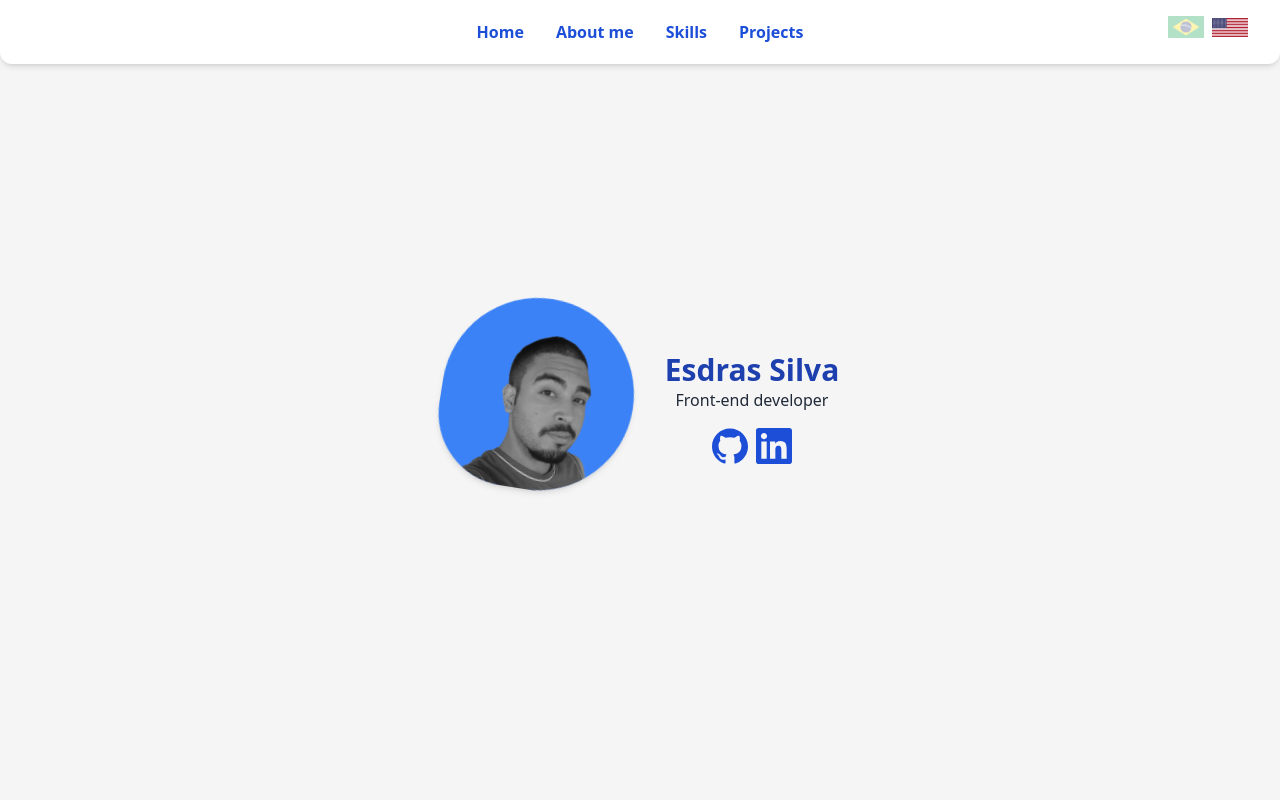
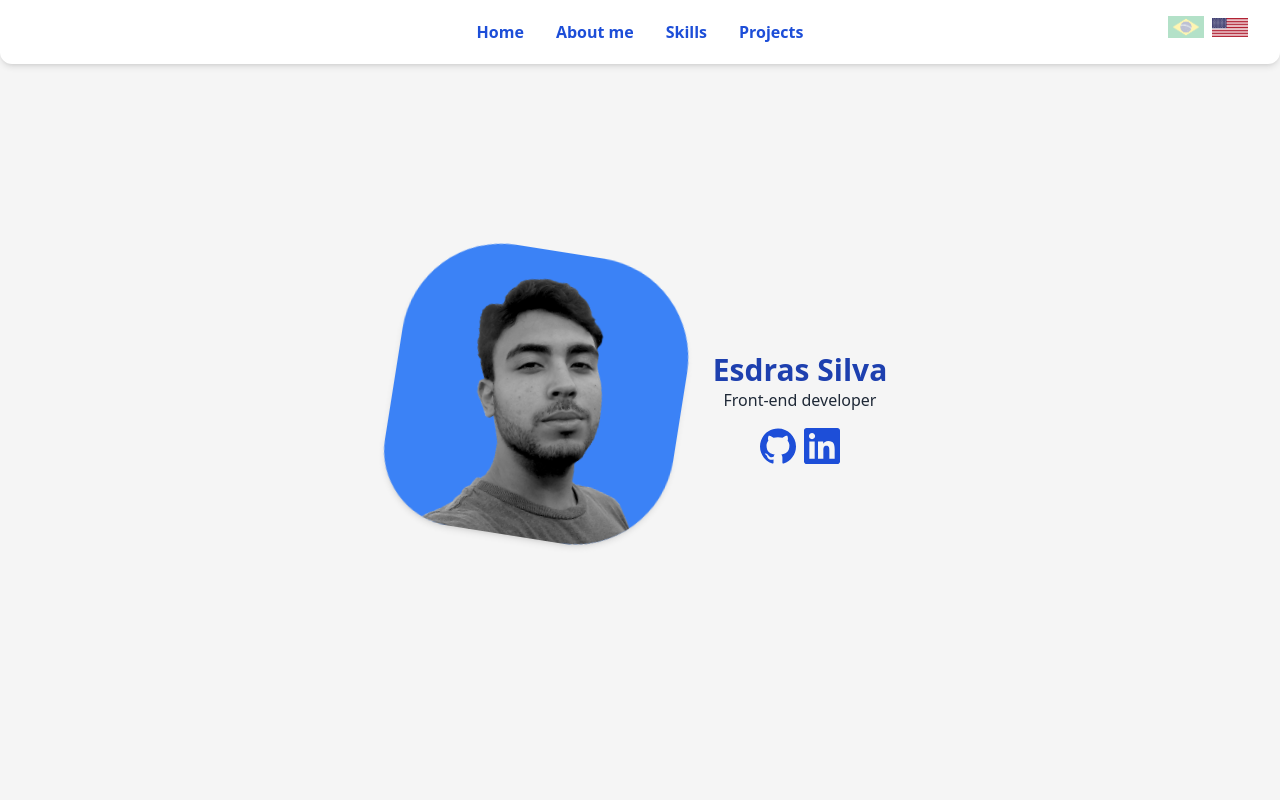
Before and after one commit to EsdrasLimaSilva/portifolio, a Next.js app: page / in a window 1280 px wide. Shown: the top 800 px of the page. Built offline with nearby package versions, Linux system fonts and the light colour scheme.

Commit message:
Change picture and improve animations

```diff
--- a/app/components/Icon.tsx
+++ b/app/components/Icon.tsx
@@ -1,16 +1,29 @@
-import me from "@/app/assets/me-gray.png";
+import me from "@/app/assets/profile-me.png";
 import Image from "next/image";
+import { useRef } from "react";
 
 export default function Icon() {
+    const iconRef = useRef<HTMLDivElement>(null);
+
+    const showIcon = () => {
+        const icon = iconRef.current;
+
+        if (icon) {
+            icon.classList.remove("hidden-icon");
+        }
+    };
+
     return (
         <div
+            ref={iconRef}
             id="icon"
-            className="rounded-[40px] w-40 h-40 bg-blue-500 relative shadow-md overflow-hidden rotate-[9deg] md:w-48 md:h-48"
+            className="hidden-icon rounded-[40px] w-40 h-40 bg-blue-500 relative shadow-md overflow-hidden rotate-[9deg] md:w-72 md:h-72"
         >
             <Image
                 src={me}
                 alt="me"
                 className="absolute -bottom-4 -right-2 -rotate-[9deg]"
+                onLoad={showIcon}
             />
         </div>
     );
--- a/app/globals.css
+++ b/app/globals.css
@@ -7,12 +7,20 @@ html {
 }
 
 #icon {
+    transition: all 0.7s ease-out;
     animation: float 12s linear infinite alternate;
+    opacity: 1;
+}
+
+.hidden-icon {
+    width: 10px !important;
+    height: 10px !important;
+    opacity: 0 !important;
 }
 
 
 @keyframes float {
-    0%{
+    0% {
         border-top-right-radius: 75px;
         border-top-left-radius: 100px;
         border-bottom-right-radius: 100px;
@@ -20,7 +28,7 @@ html {
         transform: rotate(9deg) translateY(0px);
     }
 
-    25%{
+    25% {
         border-top-right-radius: 100px;
         border-top-left-radius: 75px;
         border-bottom-right-radius: 100px;
@@ -44,7 +52,7 @@ html {
         transform: rotate(9deg) translateY(-9px);
     }
 
-    100%{
+    100% {
         border-top-right-radius: 75px;
         border-top-left-radius: 100px;
         border-bottom-right-radius: 100px;
```
Also changed, not shown: app/assets/me-gray.png (deleted), app/assets/profile-me.png (added).
